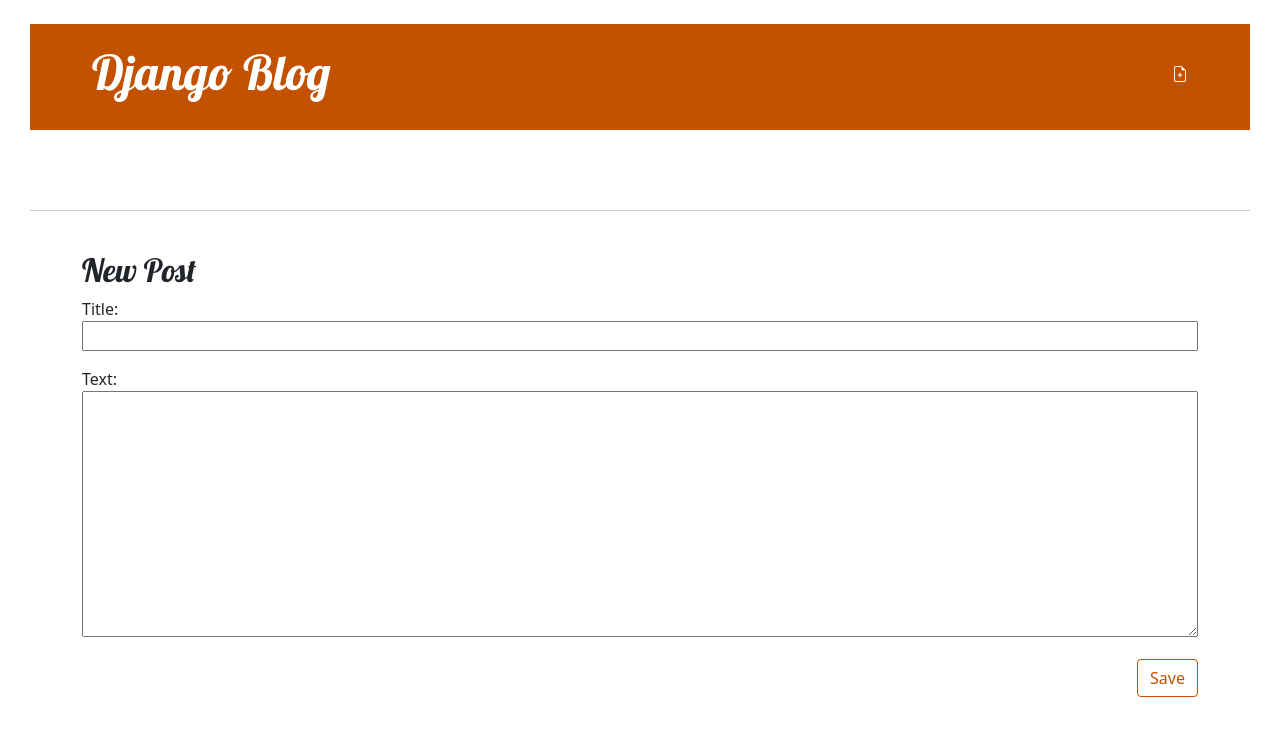
After one commit to RashiJyotishi/my-first-blog, a Django app: page /post/new/ in a window 1280 px wide. The commit adds this page. Shown: the top 736 px of the page. Run offline with Django 3.2, Linux system fonts and the light colour scheme.

Commit message:
some template changes

```diff
--- /dev/null
+++ b/blog/forms.py
@@ -0,0 +1,8 @@
+from django import forms
+from .models import Post
+
+class PostForm(forms.ModelForm):
+
+    class Meta:
+        model = Post
+        fields = ('title', 'text',)
--- a/blog/models.py
+++ b/blog/models.py
@@ -5,8 +5,9 @@
 
 class Post(models.Model):
     author = models.ForeignKey(settings.AUTH_USER_MODEL, on_delete=models.CASCADE)
-    title = models.TextField()
-    # text = models.TextField()
+    # title = models.TextField()
+    title = models.CharField(max_length=100)
+    text = models.TextField(null=True)
     created_date = models.DateTimeField(default=timezone.now)
     published_date = models.DateTimeField(blank=True, null=True)
 
--- a/blog/static/css/blog.css
+++ b/blog/static/css/blog.css
@@ -1,3 +1,78 @@
 h1 a, h2 a {
     color: #C25100;
+    font-family: 'Lobster';
 }
+BODY{
+    padding-left: 30px;
+    padding-right: 30px;
+}
+.page-header {
+    background-color: #C25100;
+    margin-top: 0;
+    margin-bottom: 40px;
+    padding: 20px 20px 20px 40px;
+}
+
+.page-header h1,
+.page-header h1 a,
+.page-header h1 a:visited,
+.page-header h1 a:active {
+    color: #ffffff;
+    font-size: 36pt;
+    text-decoration: none;
+}
+
+h1,
+h2,
+h3,
+h4 {
+    font-family: 'Lobster', cursive;
+}
+
+.date {
+    color: #828282;
+}
+
+.save {
+    float: right;
+}
+
+.post-form textarea,
+.post-form input {
+    width: 100%;
+}
+
+.top-menu,
+.top-menu:hover,
+.top-menu:visited {
+    color: #ffffff;
+    float: right;
+    font-size: 26pt;
+    margin-right: 20px;
+}
+
+.post {
+    margin-bottom: 70px;
+}
+
+.post h2 a,
+.post h2 a:visited {
+    color: #000000;
+}
+
+.post > .date,
+.post > .actions {
+    float: right;
+}
+
+.btn-secondary,
+.btn-secondary:visited {
+    color: #C25100;
+    background: none;
+    border-color: #C25100;
+}
+
+.btn-secondary:hover {
+    color: #FFFFFF;
+    background-color: #C25100;
+}
--- /dev/null
+++ b/blog/templates/blog/base.html
@@ -0,0 +1,66 @@
+{% load static %}
+<!DOCTYPE html>
+<html>
+    <head>
+        <title>Django_backend:)</title>
+        <link rel="stylesheet"
+        href="https://cdn.jsdelivr.net/npm/bootstrap@5.1.3/dist/css/bootstrap.min.css"
+        integrity="sha384-1BmE4kWBq78iYhFldvKuhfTAU6auU8tT94WrHftjDbrCEXSU1oBoqyl2QvZ6jIW3"
+        crossorigin="anonymous">
+        <link rel="stylesheet"
+        href="{% static 'css/blog.css' %}">
+        <link rel="stylesheet"
+        href="https://fonts.googleapis.com/css?family=Lobster&subset=latin,latin-ext">
+    </head>
+    <BODY>
+        <br>
+        <header class="page-header">
+            <div class="container">
+                <a href="{% url 'post_new' %}" class="top-menu">
+                    {% include './icons/file-earmark-plus.svg' %}
+                </a>
+                <h1><a href="/">Django Blog</a></h1>
+            </div>
+        </header>
+        <br><hr><br>
+        <main class="container">
+            <div class="row">
+                <div class="column">
+                    {% block content %}
+                    {% endblock %}
+                </div>
+            </div>
+        </main>
+        <!-- <br><br>
+        <article>
+            <time>published: 13.12.2023, 10:13</time>
+            <h2><a href="">my first post</a></h2>
+            <p>“You've gotta dance like there's nobody watching,<br>
+                Love like you'll never be hurt,<br>
+                Sing like there's nobody listening,<br>
+                And live like it's heaven on earth.”<br>
+                <strong>― William W. Purkey</strong>
+            </p>
+        </article>
+
+        <article>
+            <time>published: 13.12.2023, 10:18</time>
+            <h2><a href="">My second post</a></h2>
+            <p>
+                “Darkness cannot drive out darkness: only light can do that.<br>
+                 Hate cannot drive out hate: only love can do that.”<br>
+                <strong>― Martin Luther King Jr.</strong>
+            </p>
+        </article>
+        <p><h3>hi there!</h3></p>
+        <p><em>It works!</em></p>
+        <strong>strongly emphasized text</strong><br>
+        <a href="https://www.goodreads.com">link</a>
+        <ul>
+            <li>first item</li>
+            <li>second item</li>
+            <li>third item</li>
+        </ul> -->
+
+    </BODY>
+</html>
--- /dev/null
+++ b/blog/templates/blog/post_edit.html
@@ -0,0 +1,11 @@
+{% extends 'blog/base.html' %}
+
+{% block content %}
+
+    <h2>New Post</h2>
+    <form method="POST" class="post-form">{% csrf_token %}
+        {{ form.as_p }}
+        <button type="submit" class="save btn btn-secondary">Save</button>
+    </form>
+
+{% endblock %}
--- a/blog/urls.py
+++ b/blog/urls.py
@@ -3,4 +3,7 @@
 
 urlpatterns = [
     path('', views.post_list, name='post_list'),
+    path('post/<int:pk>/', views.post_detail, name='post_detail'),
+    path('post/new/', views.post_new, name='post_new'),
+    path('post/<int:pk>/edit/', views.post_edit, name='post_edit'),
 ]
--- a/blog/views.py
+++ b/blog/views.py
@@ -1,8 +1,42 @@
-from django.shortcuts import render
+from django.shortcuts import render, get_object_or_404
 from .models import Post
 from django.utils import timezone
+from .forms import PostForm
+from django.shortcuts import redirect
+
 
 # Create your views here..
 def post_list(request):
     posts =Post.objects.filter(published_date__lte=timezone.now()).order_by('published_date')
     return render(request, 'blog/post_list.html',{'posts':posts})
+
+def post_detail(request, pk):
+    post = get_object_or_404(Post, pk=pk)
+    return render(request, 'blog/post_detail.html', {'post': post})
+
+def post_new(request):
+    if request.method=="POST":
+        form = PostForm(request.POST)
+        if form.is_valid():
+            post = form.save(commit=False)
+            post.author = request.User
+            post.published_date = timezone.now()
+            post.save()
+            return redirect('post_detail', pk=post.pk)
+    else:
+        form = PostForm()
+    return render(request, 'blog/post_edit.html', {'form':form})
+
+def post_edit(request, pk):
+    post = get_object_or_404(Post, pk=pk)
+    if request.method == "POST":
+        form = PostForm(instance=post)
+        if form.is_valid():
+            post = form.save(commit=False)
+            post.author = request.User
+            post.published_datte = timezone.now()
+            post.save()
+            return redirect('post_detail', pk=post.pk)
+    else:
+        form = PostForm(request.POST, instance=post)
+    return render(request, 'blog/post_edit.html', {'form':form})
```
Also changed, not shown: blog/templates/blog/post_details.html (added, +18 -0 lines), blog/templates/blog/post_list.html (+17 -53 lines), blog/migrations/0002_auto_20231215_0256.py (added), blog/templates/blog/icons/file-earmark-plus.svg (added), blog/templates/blog/icons/pencil-fill.svg (added).
